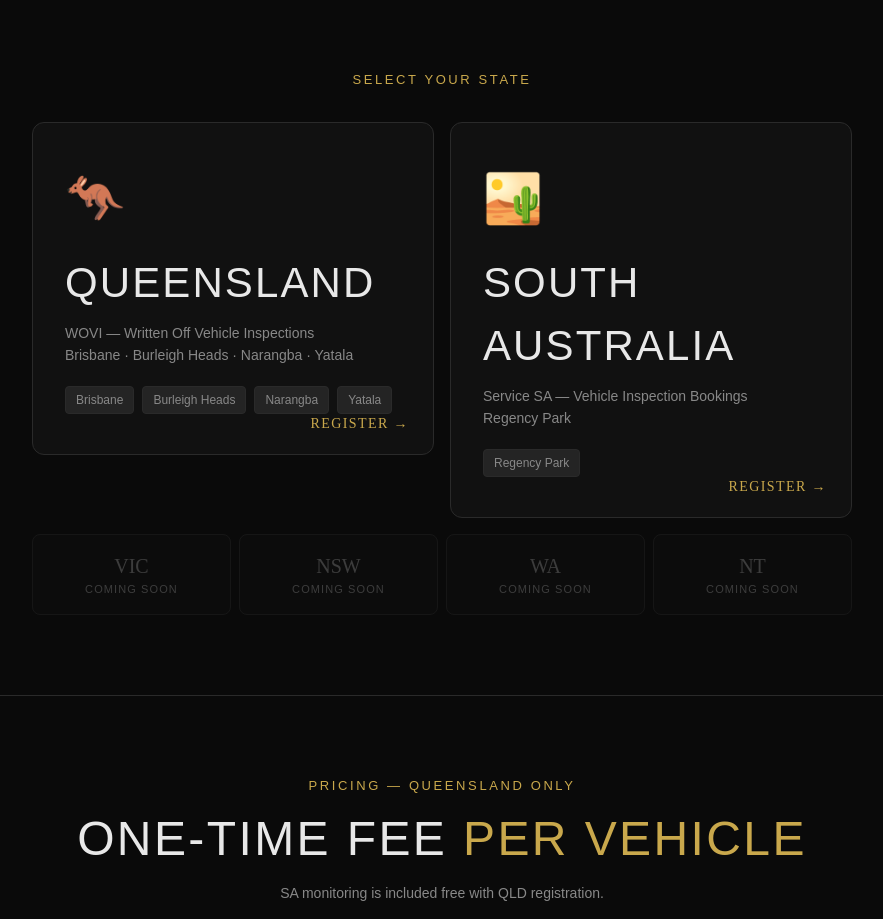
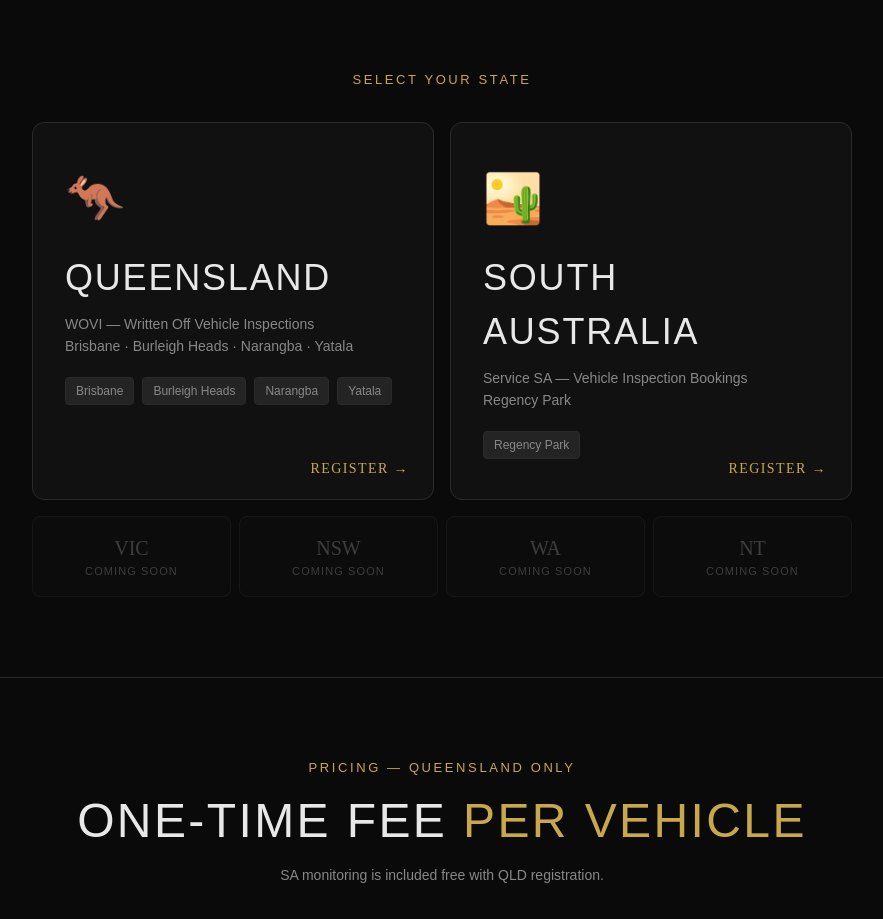
Before and after one commit to latifahaidari172/avibm, a Next.js app: page / in a window 1280 px wide. Shown: the part 820-1739 px from the top of the page, without its empty margins (198-1081 px from the left). Built offline with nearby package versions, Linux system fonts and the light colour scheme.

Commit message:
Update page.tsx

```diff
--- a/src/app/page.tsx
+++ b/src/app/page.tsx
@@ -66,9 +66,9 @@ export default function Home() {
       {/* State Cards */}
       <section style={{ padding: '0 40px 80px', maxWidth: 900, margin: '0 auto' }}>
         <div className="section-label" style={{ textAlign: 'center', marginBottom: 32 }}>Select Your State</div>
-        <div style={{ display: 'grid', gridTemplateColumns: '1fr 1fr', gap: 16 }}>
+        <div style={{ display: 'grid', gridTemplateColumns: '1fr 1fr', gap: 16, gridAutoRows: '1fr' }}>
           {/* QLD */}
-          <Link href="/register/qld" style={{ textDecoration: 'none' }}>
+          <Link href="/register/qld" style={{ textDecoration: 'none', display: 'block', height: '100%' }}>
             <div style={{
               background: 'var(--dark-2)',
               border: '1px solid var(--border)',
@@ -78,7 +78,8 @@ export default function Home() {
               transition: 'border-color 0.2s, transform 0.2s',
               position: 'relative',
               overflow: 'hidden',
-              minHeight: 280,
+              height: '100%',
+              boxSizing: 'border-box',
             }}
               onMouseEnter={e => {
                 (e.currentTarget as HTMLElement).style.borderColor = 'var(--gold)'
@@ -90,7 +91,7 @@ export default function Home() {
               }}
             >
               <div style={{ fontSize: 48, marginBottom: 16 }}>🦘</div>
-              <h2 style={{ fontSize: 42, color: 'var(--text)', marginBottom: 8 }}>QUEENSLAND</h2>
+              <h2 style={{ fontSize: 36, color: 'var(--text)', marginBottom: 8 }}>QUEENSLAND</h2>
               <p style={{ color: 'var(--text-muted)', fontSize: 14, lineHeight: 1.6, marginBottom: 20 }}>
                 WOVI — Written Off Vehicle Inspections<br />
                 Brisbane · Burleigh Heads · Narangba · Yatala
@@ -115,7 +116,7 @@ export default function Home() {
           </Link>
 
           {/* SA */}
-          <Link href="/register/sa" style={{ textDecoration: 'none' }}>
+          <Link href="/register/sa" style={{ textDecoration: 'none', display: 'block', height: '100%' }}>
             <div style={{
               background: 'var(--dark-2)',
               border: '1px solid var(--border)',
@@ -125,7 +126,8 @@ export default function Home() {
               transition: 'border-color 0.2s, transform 0.2s',
               position: 'relative',
               overflow: 'hidden',
-              minHeight: 280,
+              height: '100%',
+              boxSizing: 'border-box',
             }}
               onMouseEnter={e => {
                 (e.currentTarget as HTMLElement).style.borderColor = 'var(--gold)'
@@ -137,7 +139,7 @@ export default function Home() {
               }}
             >
               <div style={{ fontSize: 48, marginBottom: 16 }}>🏜️</div>
-              <h2 style={{ fontSize: 42, color: 'var(--text)', marginBottom: 8 }}>SOUTH AUSTRALIA</h2>
+              <h2 style={{ fontSize: 36, color: 'var(--text)', marginBottom: 8 }}>SOUTH AUSTRALIA</h2>
               <p style={{ color: 'var(--text-muted)', fontSize: 14, lineHeight: 1.6, marginBottom: 20 }}>
                 Service SA — Vehicle Inspection Bookings<br />
                 Regency Park
```
